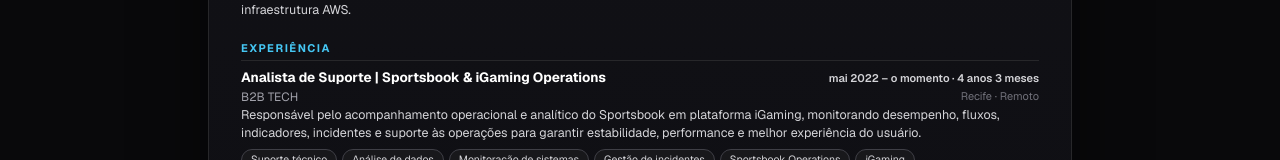
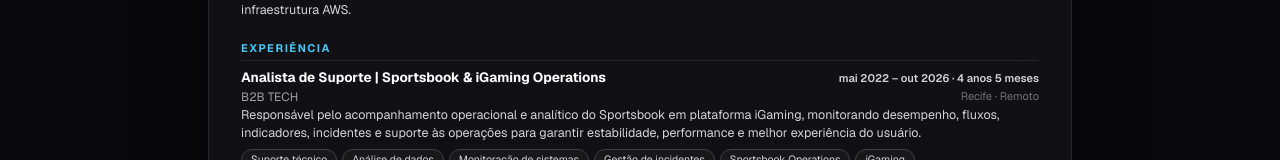
Before and after one commit to Sharkprojects/lsharktech-site, a Next.js app: page /profile in a window 1280 px wide. Shown: the part 342-502 px from the top of the page. Built offline with nearby package versions, Linux system fonts and the light colour scheme.

Commit message:
feat: update employment periods in resume content for accuracy

```diff
--- a/src/app/profile/resumeContent.ts
+++ b/src/app/profile/resumeContent.ts
@@ -74,7 +74,7 @@ export const resumeContent: Record<string, ResumeContent> = {
       {
         role: 'Analista de Suporte | Sportsbook & iGaming Operations',
         company: 'B2B TECH',
-        period: 'mai 2022 – o momento · 4 anos 3 meses',
+        period: 'mai 2022 – out 2026 · 4 anos 5 meses',
         location: 'Recife · Remoto',
         description:
           'Responsável pelo acompanhamento operacional e analítico do Sportsbook em plataforma iGaming, monitorando desempenho, fluxos, indicadores, incidentes e suporte às operações para garantir estabilidade, performance e melhor experiência do usuário.',
@@ -314,7 +314,7 @@ export const resumeContent: Record<string, ResumeContent> = {
       {
         role: 'Support Analyst | Sportsbook & iGaming Operations',
         company: 'B2B TECH',
-        period: 'May 2022 – Present · 4 yrs 3 mos',
+        period: 'May 2022 – Oct 2026 · 4 yrs 5 mos',
         location: 'Recife · Remote',
         description:
           'Responsible for the operational and analytical monitoring of the Sportsbook on an iGaming platform, tracking performance, workflows, indicators, incidents and operations support to ensure stability, performance and the best user experience.',
@@ -553,7 +553,7 @@ export const resumeContent: Record<string, ResumeContent> = {
       {
         role: 'Analista de Soporte | Sportsbook & iGaming Operations',
         company: 'B2B TECH',
-        period: 'may 2022 – actualidad · 4 años 3 meses',
+        period: 'may 2022 – oct 2026 · 4 años 5 meses',
         location: 'Recife · Remoto',
         description:
           'Responsable del monitoreo operativo y analítico del Sportsbook en plataforma iGaming, dando seguimiento a desempeño, flujos, indicadores, incidentes y soporte a las operaciones para garantizar estabilidad, rendimiento y la mejor experiencia de usuario.',
```
